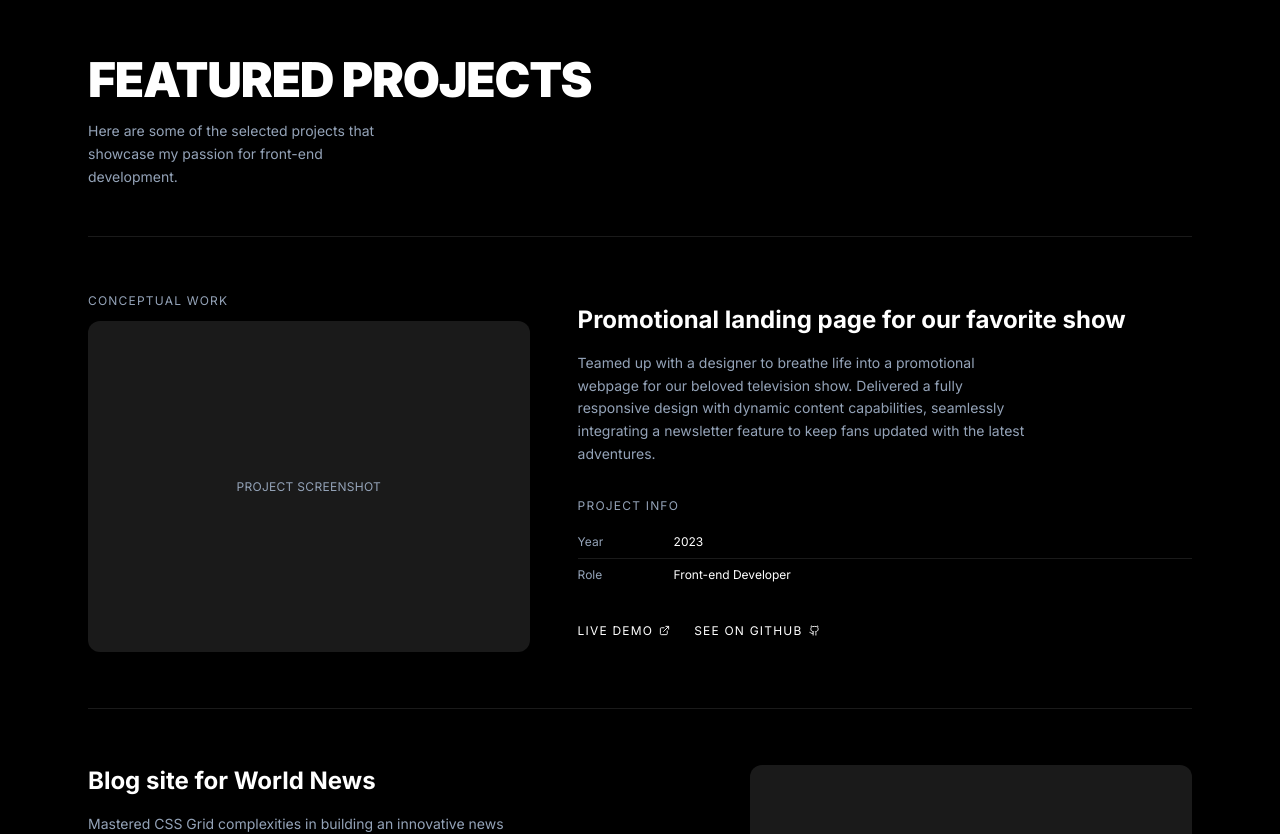
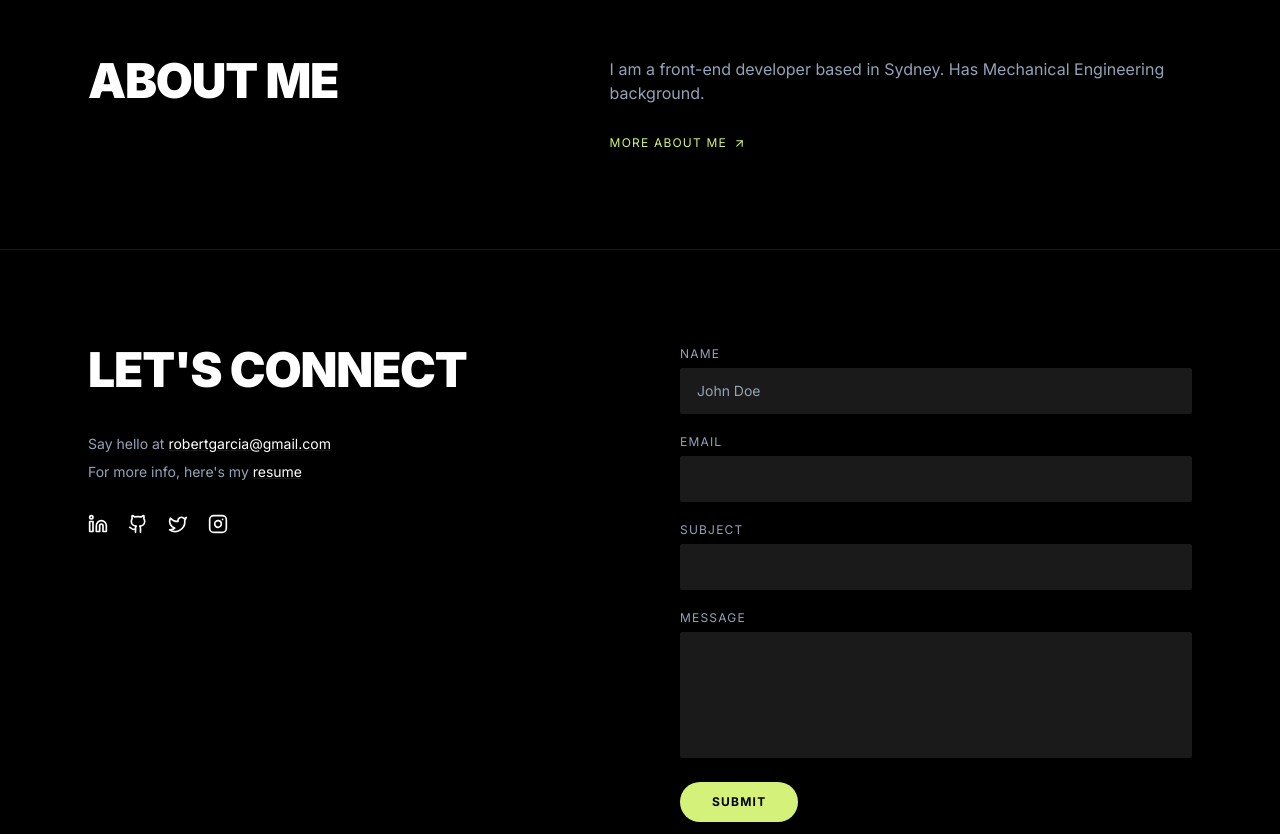
Before and after one commit to arturovaqu/PortafolioArturoVQ, a React (Vite) app: page / in a window 1280 px wide. Shown: the part 660-1494 px from the top of the page. Built offline with nearby package versions, Linux system fonts and the light colour scheme.

Commit message:
feat: add WorkPage route, AboutPreview and Contact sections

```diff
--- a/src/App.jsx
+++ b/src/App.jsx
@@ -1,6 +1,7 @@
 import { BrowserRouter, Routes, Route } from 'react-router-dom'
 import HomePage from './pages/HomePage.jsx'
 import AboutPage from './pages/AboutPage.jsx'
+import WorkPage from './pages/WorkPage.jsx'
 
 function App() {
   return (
@@ -8,6 +9,7 @@ function App() {
       <Routes>
         <Route path="/" element={<HomePage />} />
         <Route path="/about" element={<AboutPage />} />
+        <Route path="/work" element={<WorkPage />} />
       </Routes>
     </BrowserRouter>
   )
--- a/src/components/AboutPreview.jsx
+++ b/src/components/AboutPreview.jsx
@@ -1,7 +1,35 @@
+import { Link } from 'react-router-dom'
+import { ArrowUpRight } from 'lucide-react'
+
 export default function AboutPreview() {
   return (
-    <section>
-      {/* TODO: "ABOUT ME" heading izquierda + bio derecha + "MORE ABOUT ME" link */}
+    <section className="border-t border-surface">
+      <div className="max-w-6xl mx-auto px-6 py-16 md:py-24">
+        <div className="flex flex-col md:flex-row gap-8 md:gap-20">
+
+          {/* Left: heading */}
+          <div className="md:w-2/5 flex-shrink-0">
+            <h2 className="text-foreground font-black uppercase text-4xl md:text-5xl tracking-tight">
+              About Me
+            </h2>
+          </div>
+
+          {/* Right: bio + link */}
+          <div className="flex-1">
+            <p className="text-muted text-sm md:text-base leading-relaxed mb-6">
+              I am a front-end developer based in Sydney. Has Mechanical
+              Engineering background.
+            </p>
+            <Link
+              to="/about"
+              className="inline-flex items-center gap-1.5 text-primary text-xs uppercase tracking-widest hover:opacity-75 transition-opacity"
+            >
+              More About Me <ArrowUpRight size={13} />
+            </Link>
+          </div>
+
+        </div>
+      </div>
     </section>
   )
 }
--- a/src/components/Contact.jsx
+++ b/src/components/Contact.jsx
@@ -1,7 +1,98 @@
+import { Linkedin, Github, Twitter, Instagram } from 'lucide-react'
+
+const SOCIAL_LINKS = [
+  { icon: Linkedin, href: 'https://linkedin.com',  label: 'LinkedIn'  },
+  { icon: Github,   href: 'https://github.com',    label: 'GitHub'    },
+  { icon: Twitter,  href: 'https://twitter.com',   label: 'X'         },
+  { icon: Instagram, href: 'https://instagram.com', label: 'Instagram' },
+]
+
+const inputCls =
+  'w-full bg-surface text-foreground text-sm px-4 py-3 rounded-sm ' +
+  'border border-surface focus:border-muted focus:outline-none ' +
+  'transition-colors placeholder:text-muted'
+
 export default function Contact() {
   return (
-    <section>
-      {/* TODO: "LET'S CONNECT" + email/resume izquierda + iconos sociales + formulario derecha (Name, Email, Subject, Message, SUBMIT) */}
+    <section id="contact" className="border-t border-surface">
+      <div className="max-w-6xl mx-auto px-6 py-16 md:py-24">
+        <div className="grid grid-cols-1 md:grid-cols-2 gap-12 md:gap-20">
+
+          {/* Left: info */}
+          <div>
+            <h2 className="text-foreground font-black uppercase text-4xl md:text-5xl tracking-tight mb-10">
+              Let's Connect
+            </h2>
+
+            <div className="space-y-2 mb-8">
+              <p className="text-muted text-sm">
+                Say hello at{' '}
+                <a
+                  href="mailto:robertgarcia@gmail.com"
+                  className="text-foreground underline decoration-surface hover:text-primary hover:decoration-primary transition-colors"
+                >
+                  robertgarcia@gmail.com
+                </a>
+              </p>
+              <p className="text-muted text-sm">
+                For more info, here's my{' '}
+                <a
+                  href="#"
+                  className="text-foreground underline decoration-surface hover:text-primary hover:decoration-primary transition-colors"
+                >
+                  resume
+                </a>
+              </p>
+            </div>
+
+            <div className="flex items-center gap-5">
+              {SOCIAL_LINKS.map(({ icon: Icon, href, label }) => (
+                <a
+                  key={label}
+                  href={href}
+                  target="_blank"
+                  rel="noopener noreferrer"
+                  aria-label={label}
+                  className="text-foreground hover:text-primary transition-colors"
+                >
+                  <Icon size={20} />
+                </a>
+              ))}
+            </div>
+          </div>
+
+          {/* Right: form */}
+          <form className="flex flex-col gap-5" onSubmit={e => e.preventDefault()}>
+            <div className="flex flex-col gap-1.5">
+              <label className="text-muted text-xs uppercase tracking-widest">Name</label>
+              <input type="text" placeholder="John Doe" className={inputCls} />
+            </div>
+
+            <div className="flex flex-col gap-1.5">
+              <label className="text-muted text-xs uppercase tracking-widest">Email</label>
+              <input type="email" className={inputCls} />
+            </div>
+
+            <div className="flex flex-col gap-1.5">
+              <label className="text-muted text-xs uppercase tracking-widest">Subject</label>
+              <input type="text" className={inputCls} />
+            </div>
+
+            <div className="flex flex-col gap-1.5">
+              <label className="text-muted text-xs uppercase tracking-widest">Message</label>
+              <textarea rows={5} className={`${inputCls} resize-none`} />
+            </div>
+
+            <button
+              type="submit"
+              className="self-start bg-primary text-black font-bold text-xs uppercase tracking-widest px-8 py-3 rounded-full hover:opacity-90 transition-opacity mt-1"
+            >
+              Submit
+            </button>
+          </form>
+
+        </div>
+      </div>
     </section>
   )
 }
--- a/src/components/Navbar.jsx
+++ b/src/components/Navbar.jsx
@@ -4,9 +4,9 @@ import { Menu, X } from 'lucide-react'
 import { motion, AnimatePresence } from 'framer-motion'
 
 const NAV_LINKS = [
-  { label: 'Work',    href: '/#projects', isRoute: false },
-  { label: 'About',  href: '/about',      isRoute: true  },
-  { label: 'Contact', href: '/#contact',  isRoute: false },
+  { label: 'Work',    href: '/work',      isRoute: true  },
+  { label: 'About',  href: '/about',     isRoute: true  },
+  { label: 'Contact', href: '/#contact', isRoute: false },
 ]
 
 function NavLink({ label, href, isRoute, onClick }) {
--- a/src/pages/HomePage.jsx
+++ b/src/pages/HomePage.jsx
@@ -1,6 +1,5 @@
 import Navbar from '../components/Navbar.jsx'
 import Hero from '../components/Hero.jsx'
-import FeaturedProjects from '../components/FeaturedProjects.jsx'
 import AboutPreview from '../components/AboutPreview.jsx'
 import Contact from '../components/Contact.jsx'
 import Footer from '../components/Footer.jsx'
@@ -10,7 +9,6 @@ export default function HomePage() {
     <div className="bg-background min-h-screen">
       <Navbar />
       <Hero />
-      <FeaturedProjects />
       <AboutPreview />
       <Contact />
       <Footer />
--- /dev/null
+++ b/src/pages/WorkPage.jsx
@@ -0,0 +1,13 @@
+import Navbar from '../components/Navbar.jsx'
+import FeaturedProjects from '../components/FeaturedProjects.jsx'
+import Footer from '../components/Footer.jsx'
+
+export default function WorkPage() {
+  return (
+    <div className="bg-background min-h-screen">
+      <Navbar />
+      <FeaturedProjects />
+      <Footer />
+    </div>
+  )
+}
```
